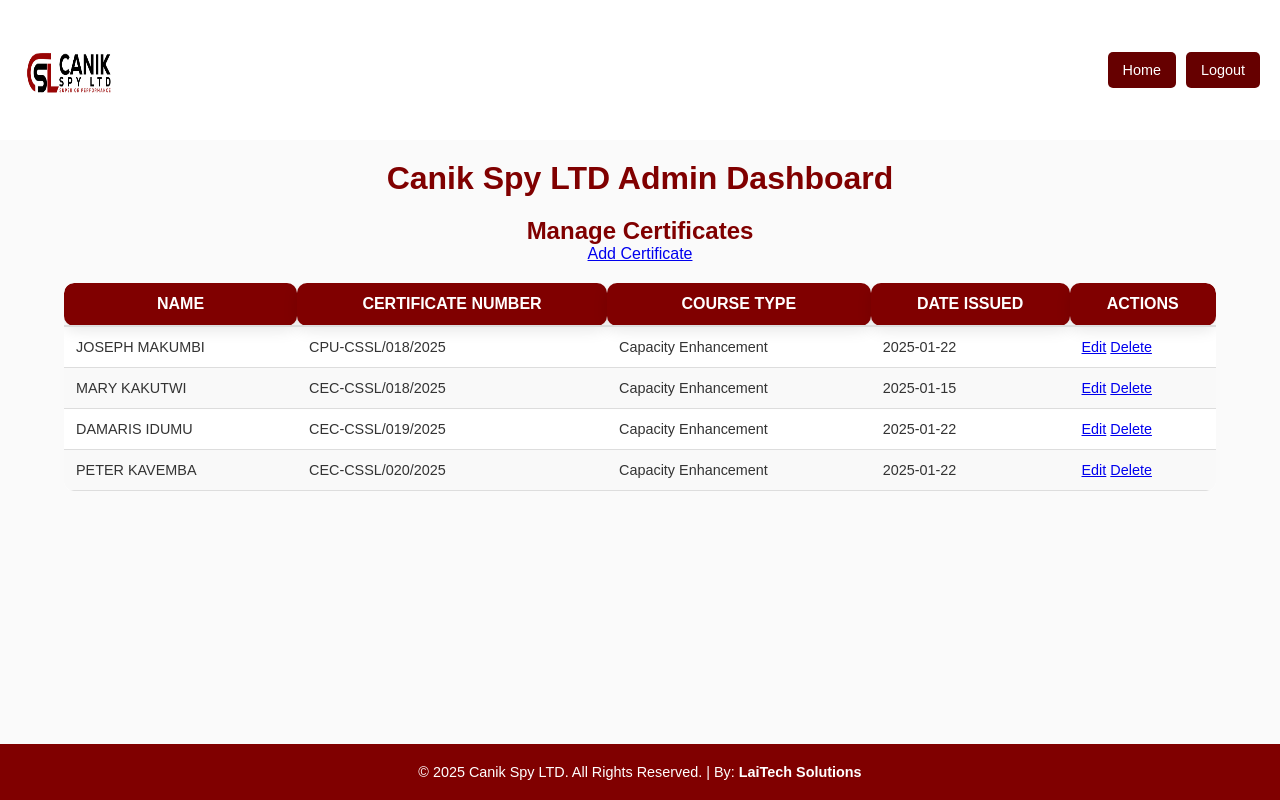
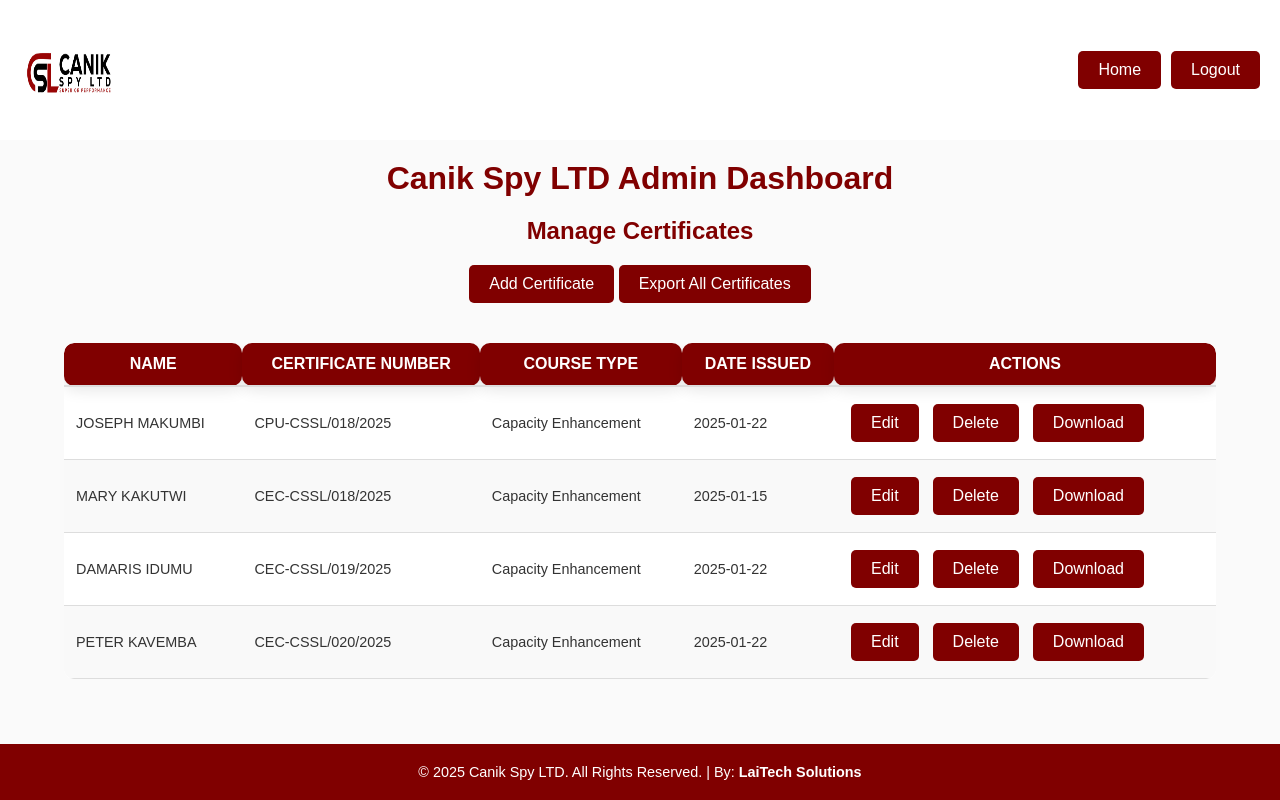
Before and after one commit to Lai540/CanikSpyLTDCertificates, a Flask app: page /admin in a window 1280 px wide. Run offline with Flask 3, Linux system fonts and the light colour scheme; the visitor is signed in with stand-in values (Sample User, id 1); data comes from the database, SQL or seed files in the repository.

Commit message:
Updated the admin dashboard to be able to have an option of downlaoding the member details

```diff
--- a/app.py
+++ b/app.py
@@ -169,26 +169,46 @@ def edit_certificate(certificate_id):
     conn.close()
     return render_template('edit_certificate.html', certificate=certificate)
 
-@app.route('/admin/export')
+@app.route('/admin/export', methods=['GET'])
 def export_certificates():
     if not session.get('logged_in'):
         return redirect(url_for('login'))
 
+    certificate_id = request.args.get('certificate_id', None)  # Get the certificate_id from the URL query parameter
+
     conn = get_db_connection()
     c = conn.cursor()
-    c.execute("SELECT * FROM certificates")
-    certificates = c.fetchall()
+
+    if certificate_id:
+        # Export a single certificate based on the certificate_id
+        c.execute("SELECT * FROM certificates WHERE id = ?", (certificate_id,))
+        certificates = c.fetchall()
+        if not certificates:
+            return "Certificate not found.", 404  # Return an error if the certificate doesn't exist
+    else:
+        # Export all certificates
+        c.execute("SELECT * FROM certificates")
+        certificates = c.fetchall()
+
     conn.close()
 
     # Create a CSV string from the certificate data
     output = StringIO()
     writer = csv.writer(output)
-    writer.writerow(['ID', 'Name', 'Certificate Number', 'Course Type', 'Date Issued'])  # Headers
-    for row in certificates:
-        writer.writerow(row)
+
+    if certificate_id:
+        writer.writerow(['ID', 'Name', 'Certificate Number', 'Course Type', 'Date Issued'])  # Header for single certificate
+        for row in certificates:
+            writer.writerow(row)
+    else:
+        writer.writerow(['ID', 'Name', 'Certificate Number', 'Course Type', 'Date Issued'])  # Header for all certificates
+        for row in certificates:
+            writer.writerow(row)
 
     output.seek(0)
-    return send_file(output, mimetype='text/csv', attachment_filename='certificates.csv', as_attachment=True)
+    # Determine the filename based on whether it's one certificate or all
+    filename = 'certificate' + (f'_{certificate_id}' if certificate_id else '') + '.csv'
+    return send_file(output, mimetype='text/csv', attachment_filename=filename, as_attachment=True)
 
 # Run the Flask app
 if __name__ == "__main__":
--- a/templates/admin.html
+++ b/templates/admin.html
@@ -6,18 +6,52 @@
     <title>Admin Dashboard</title>
     <link rel="stylesheet" href="{{ url_for('static', filename='style.css') }}">
     <link rel="icon" href="{{ url_for('static', filename='canik_spy_logo.jpg') }}" type="image/x-icon">
+    <style>
+        /* General button styling */
+        .button {
+            background-color: maroon;
+            color: white;
+            border: none;
+            padding: 10px 20px;
+            text-align: center;
+            text-decoration: none;
+            display: inline-block;
+            font-size: 16px;
+            border-radius: 5px;
+            cursor: pointer;
+            transition: background-color 0.3s ease;
+        }
+
+        .button:hover {
+            background-color: darkred;
+        }
+
+        .button-container {
+            margin: 20px 0;
+        }
+
+        table a.button {
+            margin: 5px;
+        }
+    </style>
 </head>
 <body>
     <header>
         <img src="{{ url_for('static', filename='canik_spy_logo.jpg') }}" alt="Canik Spy LTD Logo" width="100" height="100">
         <nav>
-            <a href="/">Home</a>
-            <a href="/login">Logout</a>
+            <a href="/" class="button">Home</a>
+            <a href="/login" class="button">Logout</a>
         </nav>
     </header>
     <h1>Canik Spy LTD Admin Dashboard</h1>
     <h2>Manage Certificates</h2>
-    <a href="/admin/add"><th>Add Certificate</th></a>
+
+    <!-- Button for adding certificate -->
+    <div class="button-container">
+        <a href="/admin/add" class="button">Add Certificate</a>
+        <a href="/admin/export" class="button">Export All Certificates</a> <!-- Link to export all certificates -->
+    </div>
+
     <table>
         <thead>
             <tr>
@@ -36,8 +70,9 @@
                 <td>{{ certificate[3] }}</td>
                 <td>{{ certificate[4] }}</td>
                 <td>
-                    <a href="/admin/edit/{{ certificate[0] }}">Edit</a>
-                    <a href="/admin/delete/{{ certificate[0] }}">Delete</a>
+                    <a href="/admin/edit/{{ certificate[0] }}" class="button">Edit</a>
+                    <a href="/admin/delete/{{ certificate[0] }}" class="button">Delete</a>
+                    <a href="/admin/export?certificate_id={{ certificate[0] }}" class="button">Download</a> <!-- Link to download specific certificate -->
                 </td>
             </tr>
             {% endfor %}
```
